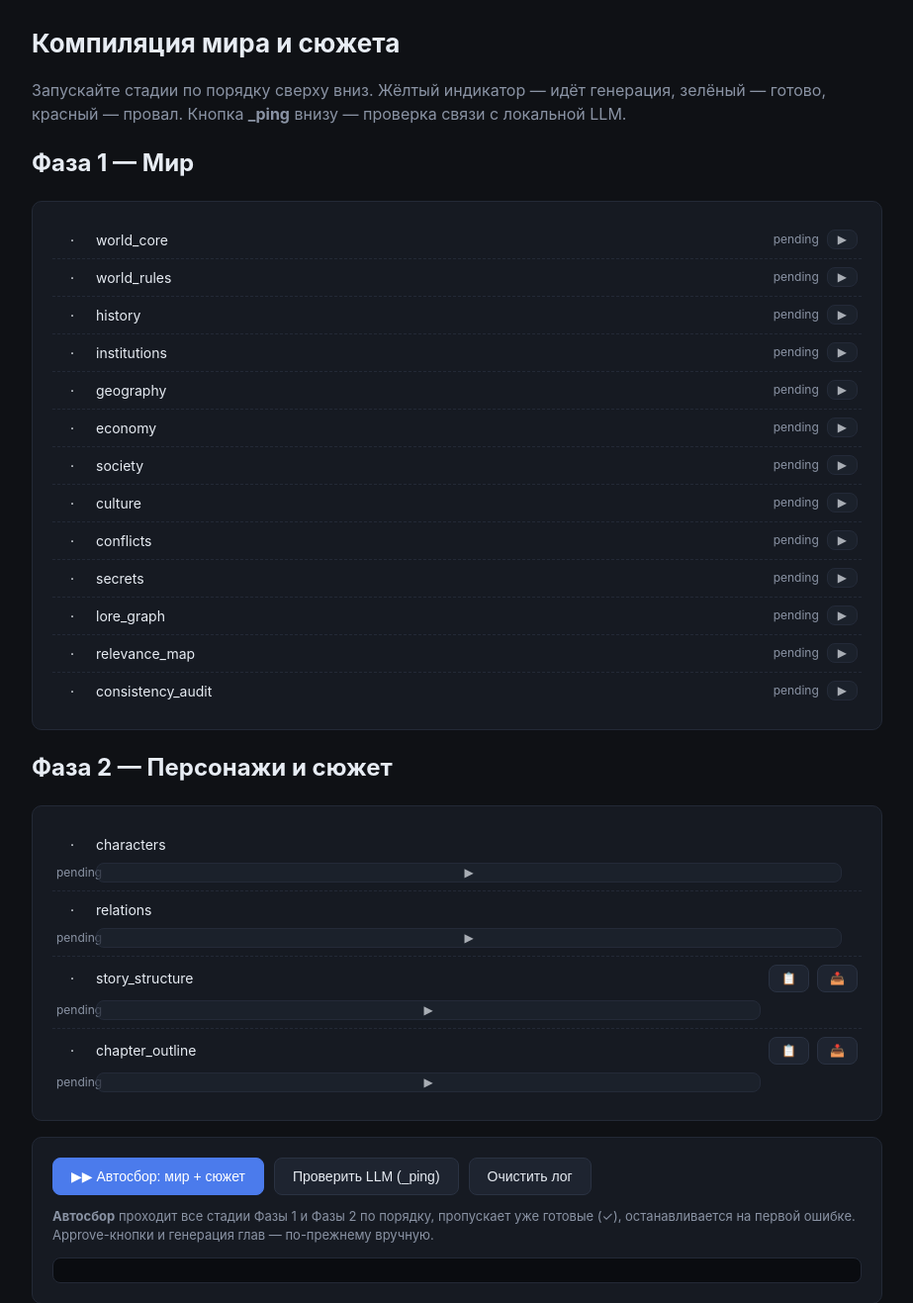
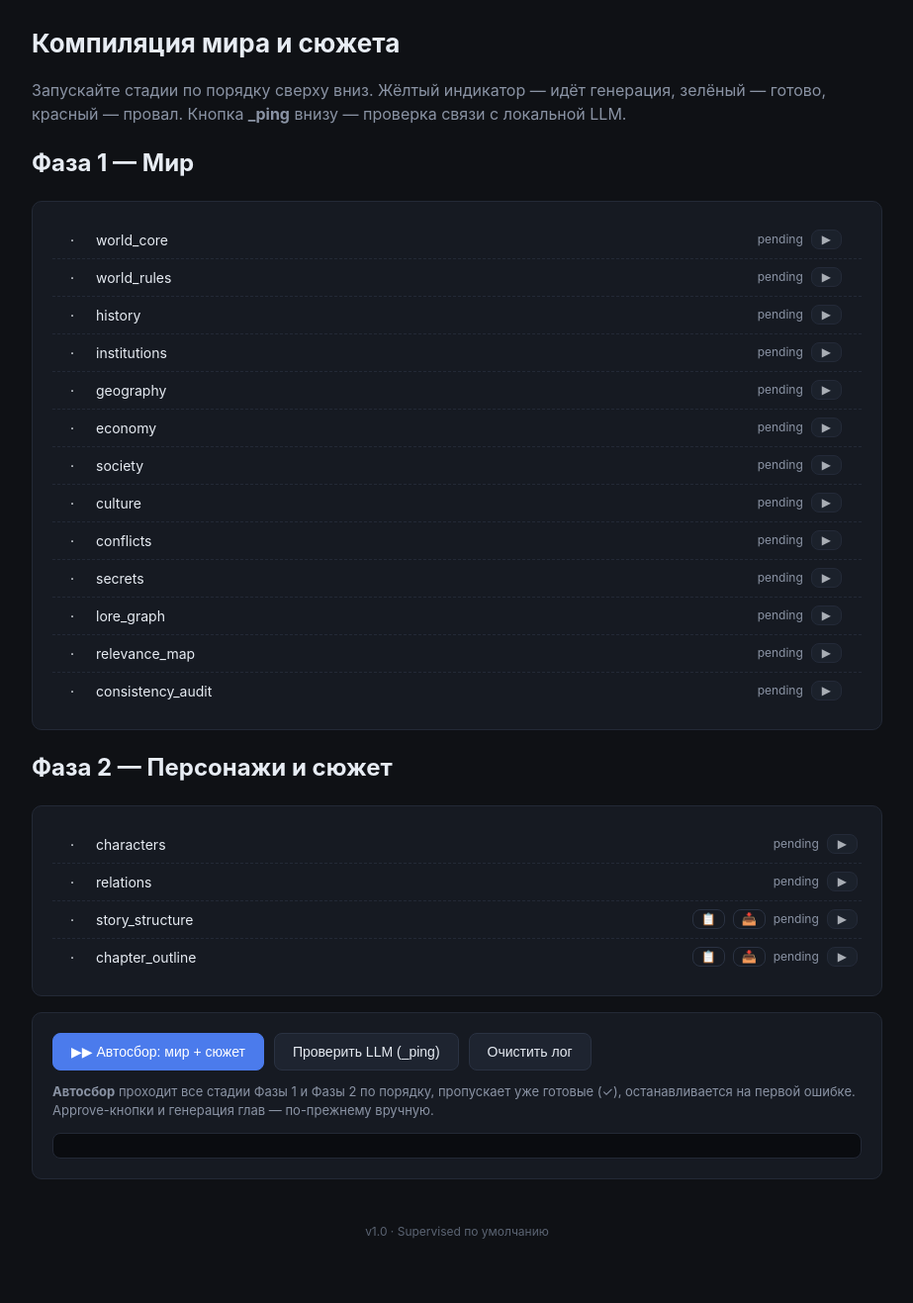
Before and after one commit to petrashkevichalsketch/Writer-AI-studio, a FastAPI app: page /pipeline in a window 1280 px wide. Shown: the part 49-1366 px from the top of the page at 99% size, without its empty margins (178-1101 px from the left). After the commit the page ends 1301 px from the top, so only its background shows below. Run offline with FastAPI, Linux system fonts and the light colour scheme; data comes from the database, SQL or seed files in the repository; data that the repository does not hold is empty; some libraries are stand-ins or nearby versions.

Commit message:
Update book.css

```diff
--- a/Writer/static/css/book.css
+++ b/Writer/static/css/book.css
@@ -517,3 +517,20 @@ body:has(.chapter-layout) .container {
   padding-bottom: 12px;
   border-bottom: 1px solid #232936;
 }
+
+.stages .stage {
+  grid-template-columns: 32px 1fr auto auto auto auto;
+}
+button.bridge-prompt,
+button.bridge-paste {
+  padding: 2px 8px;
+  font-size: 12px;
+  background: transparent;
+  border: 1px solid #2a3242;
+  color: #b8c2d4;
+}
+button.bridge-prompt:hover,
+button.bridge-paste:hover {
+  background: #1e2430;
+  color: #e7ecf3;
+}
```
